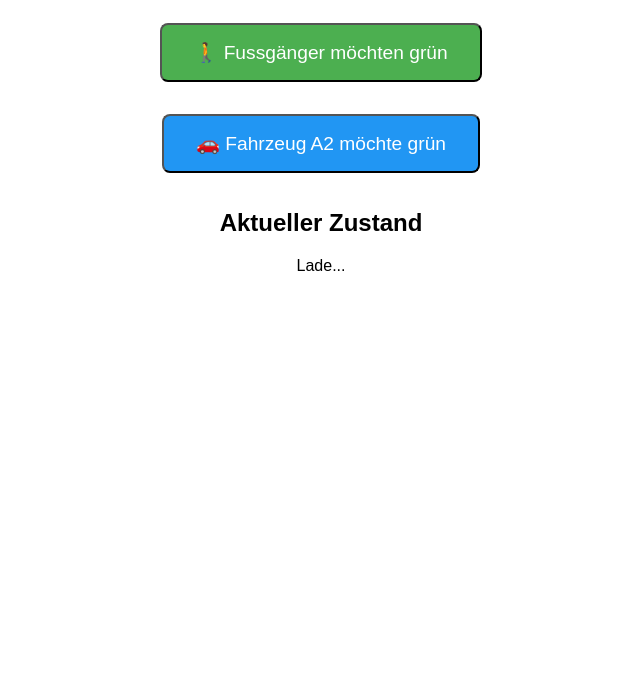
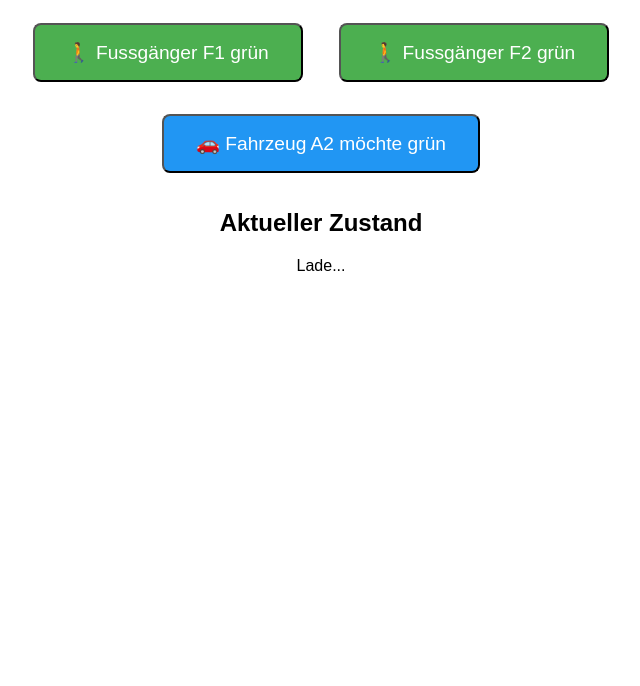
Before and after one commit to jana376/M426_AmpelProjekt, a plain HTML site: page M426_LampelProjekt/index.html in a window 1280 px wide. Shown: the part 114-800 px from the top of the page, without its empty margins (319-959 px from the left). Drawn offline with Linux system fonts and the light colour scheme; no server answers.

Commit message:
Button hinzugefügt für F1

```diff
--- a/M426_LampelProjekt/index.html
+++ b/M426_LampelProjekt/index.html
@@ -24,9 +24,8 @@
 <body>
   <h1>🚦 Ampelsteuerung</h1>
 
-  <button class="pedestrian" onclick="request('/request_pedestrian')">
-    🚶 Fussgänger möchten grün
-  </button>
+<button class="pedestrian" onclick="request('/request_f1')">🚶 Fussgänger F1 grün</button>
+  <button class="pedestrian" onclick="request('/request_f2')">🚶 Fussgänger F2 grün</button>
   <br>
   <button class="car" onclick="request('/request_a2')">
     🚗 Fahrzeug A2 möchte grün
```
